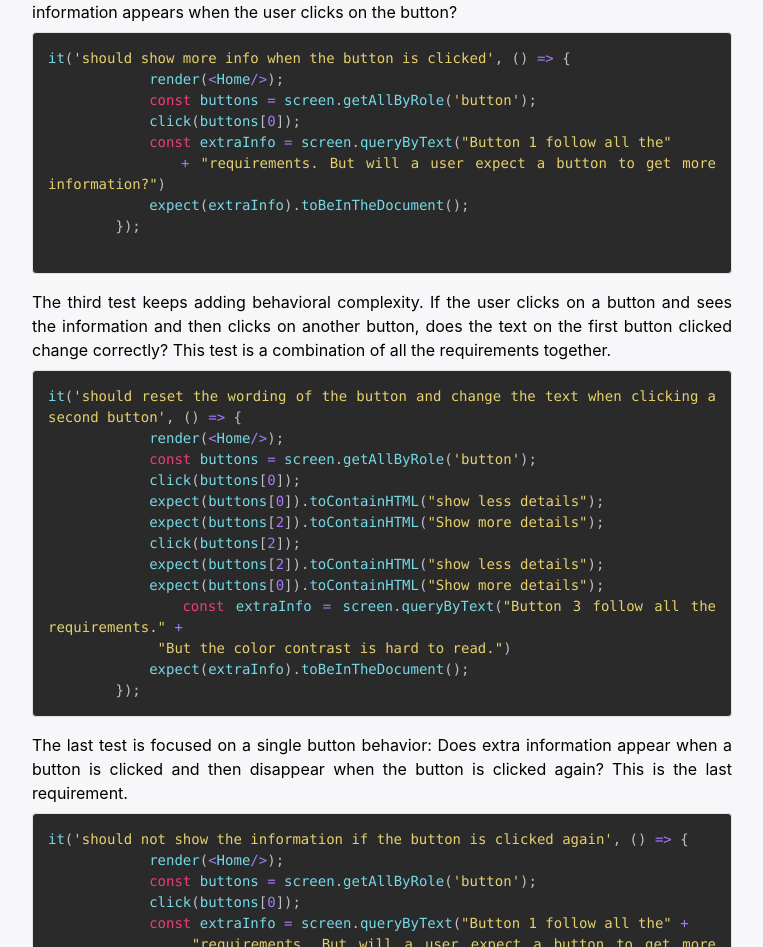
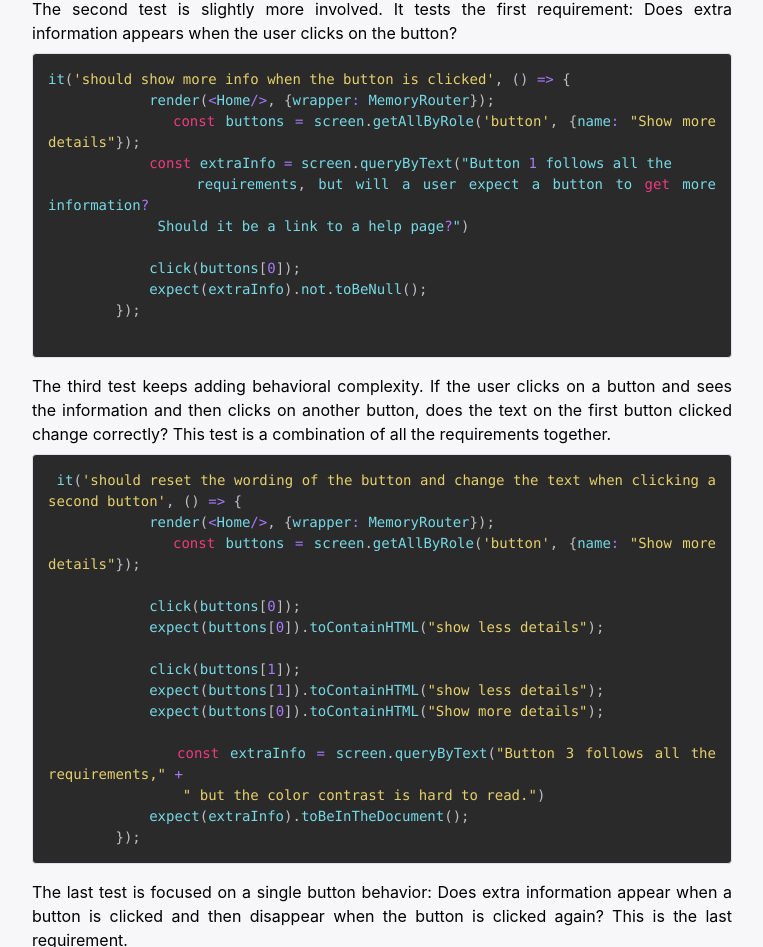
Before and after one commit to willot/Quality, a React (Create React App) app: page / in a window 1280 px wide. Shown: the part 1853-2800 px from the top of the page, without its empty margins (140-903 px from the left). Built offline with nearby package versions, Linux system fonts and the light colour scheme.

Commit message:
fix the tests and investigated testing router and scrolling

```diff
--- a/src/components/LayoutWrapper.tsx
+++ b/src/components/LayoutWrapper.tsx
@@ -116,7 +116,7 @@ export const LayoutWrapper = ({
             case "quality": {
                 return (<section className="px-4 text-left w-full py-28 md:w-10/12 lg:w-9/12 xl:w8/12 2xl:w-7/12">
                     <h1 className="text-4xl font-medium pb-5 text-pink">What is quality?</h1>
-                    <p className="pb-8">Let's start by refreshing what quality means.</p>
+                    <p className="pb-8">Let's start by a refresher on what quality is.</p>
                     <nav>
                         <NavButton text={buttonFlow.quality.button2.text} linkUrl={buttonFlow.quality.button2.link}/>
                     </nav>
--- a/src/pages/Home.tsx
+++ b/src/pages/Home.tsx
@@ -12,7 +12,7 @@ export const Home = () => {
     const [idVisible, setIdVisible] = useState("");
     const [clickedSection, setIsClickedSection] = useState(false)
 
-    //hook to find where the user is located in this page
+    // hook to find where the user is located in this page
     const ref1= ShowSectionHook(clickedSection, setIsClickedSection, setIdVisible, window, "Value-of-tests");
     const ref2 = ShowSectionHook(clickedSection, setIsClickedSection, setIdVisible, window, "Value-of-tests");
     const ref3 = ShowSectionHook(clickedSection, setIsClickedSection, setIdVisible, window, "Value-of-tests");
@@ -65,43 +65,49 @@ export const Home = () => {
     }
 
     const test1 = `it('should change the text wording when the button is clicked', () => {
-            render(<Home/>);
-            const buttons = screen.getAllByRole('button');
-            expect(buttons[0]).toContainHTML("Show more details")
+            render(<Home/>, {wrapper: MemoryRouter});
+            const buttons = screen.getAllByRole('button', {name: "Show more details"});
+
             click(buttons[0]);
             expect(buttons[0]).toContainHTML("show less details")
         });`;
 
     const test2 = `it('should show more info when the button is clicked', () => {
-            render(<Home/>);
-            const buttons = screen.getAllByRole('button');
+            render(<Home/>, {wrapper: MemoryRouter});
+            const buttons = screen.getAllByRole('button', {name: "Show more details"});
+            const extraInfo = screen.queryByText("Button 1 follows all the
+            requirements, but will a user expect a button to get more information?
+             Should it be a link to a help page?")
+
             click(buttons[0]);
-            const extraInfo = screen.queryByText("Button 1 follow all the"
-            + "requirements. But will a user expect a button to get more information?")
-            expect(extraInfo).toBeInTheDocument();
+            expect(extraInfo).not.toBeNull();
         });
         `;
 
-    const test3 = `it('should reset the wording of the button and change the text when clicking a second button', () => {
-            render(<Home/>);
-            const buttons = screen.getAllByRole('button');
+    const test3 = ` it('should reset the wording of the button and change the text when clicking a second button', () => {
+            render(<Home/>, {wrapper: MemoryRouter});
+            const buttons = screen.getAllByRole('button', {name: "Show more details"});
+
             click(buttons[0]);
             expect(buttons[0]).toContainHTML("show less details");
-            expect(buttons[2]).toContainHTML("Show more details");
-            click(buttons[2]);
-            expect(buttons[2]).toContainHTML("show less details");
+
+            click(buttons[1]);
+            expect(buttons[1]).toContainHTML("show less details");
             expect(buttons[0]).toContainHTML("Show more details");
-            const extraInfo = screen.queryByText("Button 3 follow all the requirements." +
-             "But the color contrast is hard to read.")
+
+            const extraInfo = screen.queryByText("Button 3 follows all the requirements," +
+                " but the color contrast is hard to read.")
             expect(extraInfo).toBeInTheDocument();
         });`;
 
     const test4 = `it('should not show the information if the button is clicked again', () => {
-            render(<Home/>);
-            const buttons = screen.getAllByRole('button');
+            render(<Home/>, {wrapper: MemoryRouter});
+            const buttons = screen.getAllByRole('button', {name: "Show more details"});
             click(buttons[0]);
-            const extraInfo = screen.queryByText("Button 1 follow all the" +
-            "requirements. But will a user expect a button to get more information?")
+            const extraInfo = screen.queryByText("Button 1 follows all the requirements,
+            but will a user expect a button to get more information?
+             Should it be a link to a help page?")
+
             expect(extraInfo).toBeInTheDocument();
             click(buttons[0]);
             expect(extraInfo).not.toBeInTheDocument();
```
Also changed, not shown: 1 other file (tests, documents, lock files or other folders).
